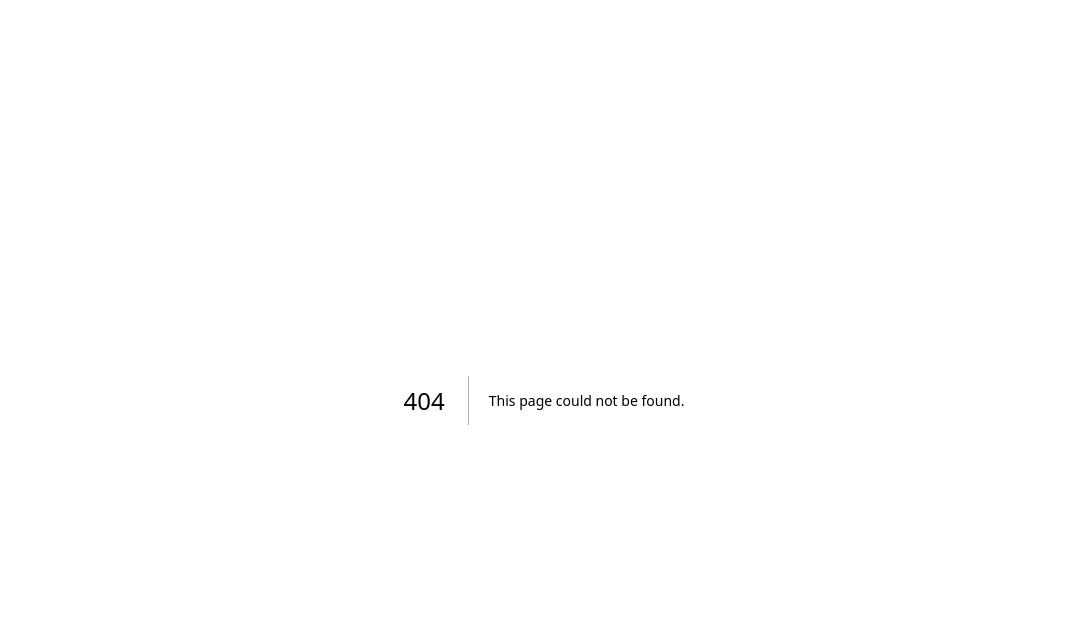
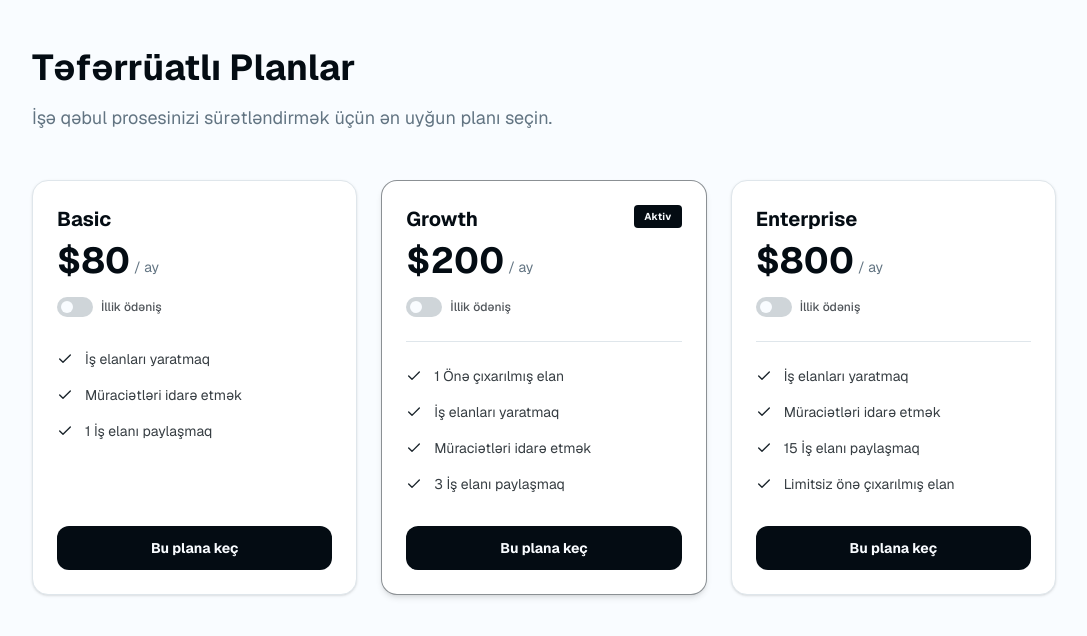
Before and after one commit to Mursal-Sadigli/job-board-saas, a Next.js app: page /upgrade in a window 1280 px wide. Before the commit this address had no page. Shown: the top 636 px of the page, without its empty margins (96-1183 px from the left). Built offline with nearby package versions, Linux system fonts and the light colour scheme.

Commit message:
feat: add upgrade page with pricing plans and annual billing toggle

```diff
--- a/src/app/(dashboard)/employer/page.tsx
+++ b/src/app/(dashboard)/employer/page.tsx
@@ -30,7 +30,7 @@ import {
   DropdownMenuTrigger,
 } from "@/components/ui/dropdown-menu";
 import { Button } from "@/components/ui/button";
-import { UpgradePlanModal } from "@/components/employer/UpgradePlanModal";
+import Link from "next/link";
 
 // ------- Types -------
 type Applicant = {
@@ -499,14 +499,23 @@ function EmployerJobDetail({
             {job.isActive ? <EyeOff size={14} className="text-muted-foreground" /> : <Eye size={14} className="text-emerald-500" />}
             {job.isActive ? "Deaktiv Et" : "Aktivləşdir"}
           </button>
-          <UpgradePlanModal>
+          <DropdownMenu>
+            <DropdownMenuTrigger>
               <button
                 className="h-9 px-4 inline-flex items-center justify-center gap-1.5 rounded-lg border border-border bg-card hover:bg-muted text-sm font-semibold text-foreground transition-colors shadow-sm"
               >
                 <Star size={14} className={cn(job.isFeatured ? "fill-[#8B5CF6] text-[#8B5CF6]" : "text-muted-foreground")} />
                 {job.isFeatured ? "Önə Çıxmanı Ləğv Et" : "Önə Çıxart"}
               </button>
-          </UpgradePlanModal>
+            </DropdownMenuTrigger>
+            <DropdownMenuContent align="end" className="w-48 rounded-xl shadow-xl dark:bg-[#1C1F26] border border-border">
+              <DropdownMenuItem className="cursor-pointer text-sm font-medium py-2.5 px-3 rounded-lg focus:bg-slate-100 dark:focus:bg-white/5">
+                <Link href="/upgrade" className="w-full">
+                   Upgrade plan
+                </Link>
+              </DropdownMenuItem>
+            </DropdownMenuContent>
+          </DropdownMenu>
           <button
             onClick={() => onDelete(job.id!)}
             className="h-9 px-4 inline-flex items-center justify-center gap-1.5 rounded-lg border border-red-500/20 bg-red-500/10 text-red-600 dark:text-red-400 hover:bg-red-500 hover:text-white dark:hover:text-white dark:hover:bg-red-500 text-sm font-semibold transition-colors shadow-sm"
--- /dev/null
+++ b/src/app/(dashboard)/upgrade/page.tsx
@@ -0,0 +1,183 @@
+"use client";
+
+import { useState } from "react";
+import { Check } from "lucide-react";
+
+export default function UpgradePage() {
+  const [annual, setAnnual] = useState(false);
+
+  return (
+    <div className="flex-1 w-full h-full p-4 sm:p-8 md:p-12 overflow-y-auto bg-background">
+      <div className="max-w-5xl mx-auto">
+        <div className="mb-12">
+          <h1 className="text-3xl sm:text-4xl font-bold text-foreground mb-4">
+            Təfərrüatlı Planlar
+          </h1>
+          <p className="text-muted-foreground text-lg">
+            İşə qəbul prosesinizi sürətləndirmək üçün ən uyğun planı seçin.
+          </p>
+        </div>
+
+        <div className="grid grid-cols-1 md:grid-cols-3 gap-6">
+          {/* Basic Plan */}
+          <div className="rounded-2xl border border-border bg-card p-6 flex flex-col shadow-sm">
+            <h3 className="text-xl font-bold text-foreground mb-2">Basic</h3>
+            <div className="flex items-end gap-1 mb-4">
+              <span className="text-4xl font-bold text-foreground">
+                ${annual ? 80 * 10 : 80}
+              </span>
+              <span className="text-sm text-muted-foreground mb-1">/ ay</span>
+            </div>
+
+            <div className="flex items-center gap-2 mb-8">
+              <button
+                type="button"
+                onClick={() => setAnnual(!annual)}
+                className={`relative inline-flex h-5 w-9 items-center rounded-full transition-colors focus:outline-none ${
+                  annual ? "bg-foreground" : "bg-muted-foreground/30"
+                }`}
+              >
+                <span
+                  className={`inline-block h-3 w-3 transform rounded-full bg-background transition-transform ${
+                    annual ? "translate-x-5" : "translate-x-1"
+                  }`}
+                />
+              </button>
+              <span className="text-xs font-medium text-foreground/70">
+                İllik ödəniş
+              </span>
+            </div>
+
+            <div className="space-y-4 flex-1 mb-8">
+              <div className="flex gap-3 text-sm text-foreground/80">
+                <Check size={16} className="text-primary shrink-0 mt-0.5" />
+                <span>İş elanları yaratmaq</span>
+              </div>
+              <div className="flex gap-3 text-sm text-foreground/80">
+                <Check size={16} className="text-primary shrink-0 mt-0.5" />
+                <span>Müraciətləri idarə etmək</span>
+              </div>
+              <div className="flex gap-3 text-sm text-foreground/80">
+                <Check size={16} className="text-primary shrink-0 mt-0.5" />
+                <span>1 İş elanı paylaşmaq</span>
+              </div>
+            </div>
+
+            <button className="w-full h-11 rounded-lg bg-foreground text-background font-bold text-sm hover:opacity-90 transition-opacity">
+              Bu plana keç
+            </button>
+          </div>
+
+          {/* Growth Plan */}
+          <div className="rounded-2xl border border-primary/50 bg-card p-6 flex flex-col relative shadow-md">
+            <div className="absolute top-6 right-6 px-2.5 py-1 rounded bg-foreground text-background text-[10px] font-bold tracking-wide">
+              Aktiv
+            </div>
+            <h3 className="text-xl font-bold text-foreground mb-2">Growth</h3>
+            <div className="flex items-end gap-1 mb-4">
+              <span className="text-4xl font-bold text-foreground">
+                ${annual ? 200 * 10 : 200}
+              </span>
+              <span className="text-sm text-muted-foreground mb-1">/ ay</span>
+            </div>
+
+            <div className="flex items-center gap-2 mb-8">
+              <button
+                type="button"
+                onClick={() => setAnnual(!annual)}
+                className={`relative inline-flex h-5 w-9 items-center rounded-full transition-colors focus:outline-none ${
+                  annual ? "bg-foreground" : "bg-muted-foreground/30"
+                }`}
+              >
+                <span
+                  className={`inline-block h-3 w-3 transform rounded-full bg-background transition-transform ${
+                    annual ? "translate-x-5" : "translate-x-1"
+                  }`}
+                />
+              </button>
+              <span className="text-xs font-medium text-foreground/70">
+                İllik ödəniş
+              </span>
+            </div>
+
+            <div className="space-y-4 flex-1 mb-8 border-t border-border pt-6 mt-[-8px]">
+              <div className="flex gap-3 text-sm text-foreground/80">
+                <Check size={16} className="text-primary shrink-0 mt-0.5" />
+                <span>1 Önə çıxarılmış elan</span>
+              </div>
+              <div className="flex gap-3 text-sm text-foreground/80">
+                <Check size={16} className="text-primary shrink-0 mt-0.5" />
+                <span>İş elanları yaratmaq</span>
+              </div>
+              <div className="flex gap-3 text-sm text-foreground/80">
+                <Check size={16} className="text-primary shrink-0 mt-0.5" />
+                <span>Müraciətləri idarə etmək</span>
+              </div>
+              <div className="flex gap-3 text-sm text-foreground/80">
+                <Check size={16} className="text-primary shrink-0 mt-0.5" />
+                <span>3 İş elanı paylaşmaq</span>
+              </div>
+            </div>
+
+            <button className="w-full h-11 rounded-lg bg-foreground text-background font-bold text-sm hover:opacity-90 transition-opacity">
+              Bu plana keç
+            </button>
+          </div>
+
+          {/* Enterprise Plan */}
+          <div className="rounded-2xl border border-border bg-card p-6 flex flex-col shadow-sm">
+            <h3 className="text-xl font-bold text-foreground mb-2">Enterprise</h3>
+            <div className="flex items-end gap-1 mb-4">
+              <span className="text-4xl font-bold text-foreground">
+                ${annual ? 800 * 10 : 800}
+              </span>
+              <span className="text-sm text-muted-foreground mb-1">/ ay</span>
+            </div>
+
+            <div className="flex items-center gap-2 mb-8">
+              <button
+                type="button"
+                onClick={() => setAnnual(!annual)}
+                className={`relative inline-flex h-5 w-9 items-center rounded-full transition-colors focus:outline-none ${
+                  annual ? "bg-foreground" : "bg-muted-foreground/30"
+                }`}
+              >
+                <span
+                  className={`inline-block h-3 w-3 transform rounded-full bg-background transition-transform ${
+                    annual ? "translate-x-5" : "translate-x-1"
+                  }`}
+                />
+              </button>
+              <span className="text-xs font-medium text-foreground/70">
+                İllik ödəniş
+              </span>
+            </div>
+
+            <div className="space-y-4 flex-1 mb-8 border-t border-border pt-6 mt-[-8px]">
+              <div className="flex gap-3 text-sm text-foreground/80">
+                <Check size={16} className="text-primary shrink-0 mt-0.5" />
+                <span>İş elanları yaratmaq</span>
+              </div>
+              <div className="flex gap-3 text-sm text-foreground/80">
+                <Check size={16} className="text-primary shrink-0 mt-0.5" />
+                <span>Müraciətləri idarə etmək</span>
+              </div>
+              <div className="flex gap-3 text-sm text-foreground/80">
+                <Check size={16} className="text-primary shrink-0 mt-0.5" />
+                <span>15 İş elanı paylaşmaq</span>
+              </div>
+              <div className="flex gap-3 text-sm text-foreground/80">
+                <Check size={16} className="text-primary shrink-0 mt-0.5" />
+                <span>Limitsiz önə çıxarılmış elan</span>
+              </div>
+            </div>
+
+            <button className="w-full h-11 rounded-lg bg-foreground text-background font-bold text-sm hover:opacity-90 transition-opacity">
+              Bu plana keç
+            </button>
+          </div>
+        </div>
+      </div>
+    </div>
+  );
+}
```
Lines whose indentation alone changed are shown as unchanged.
